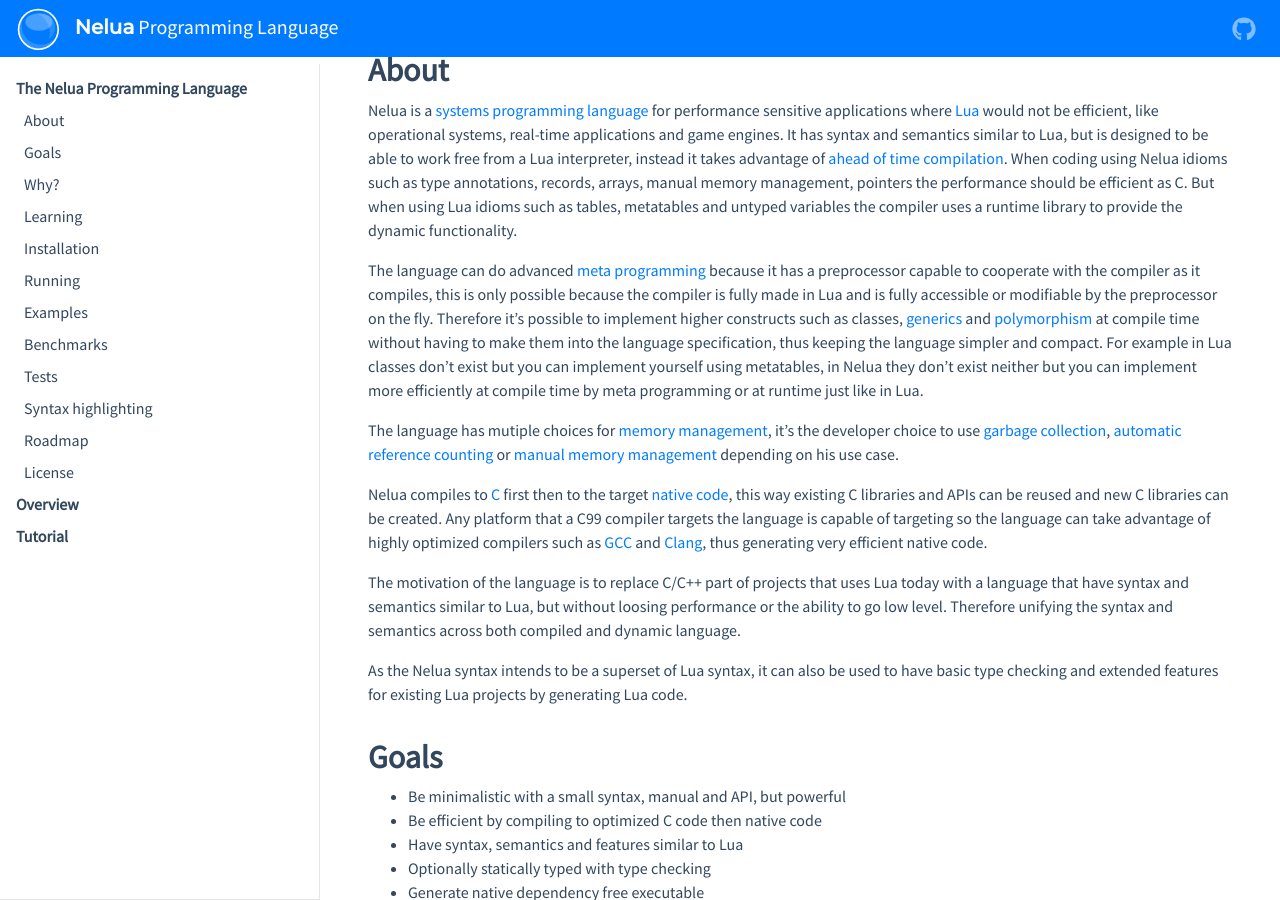
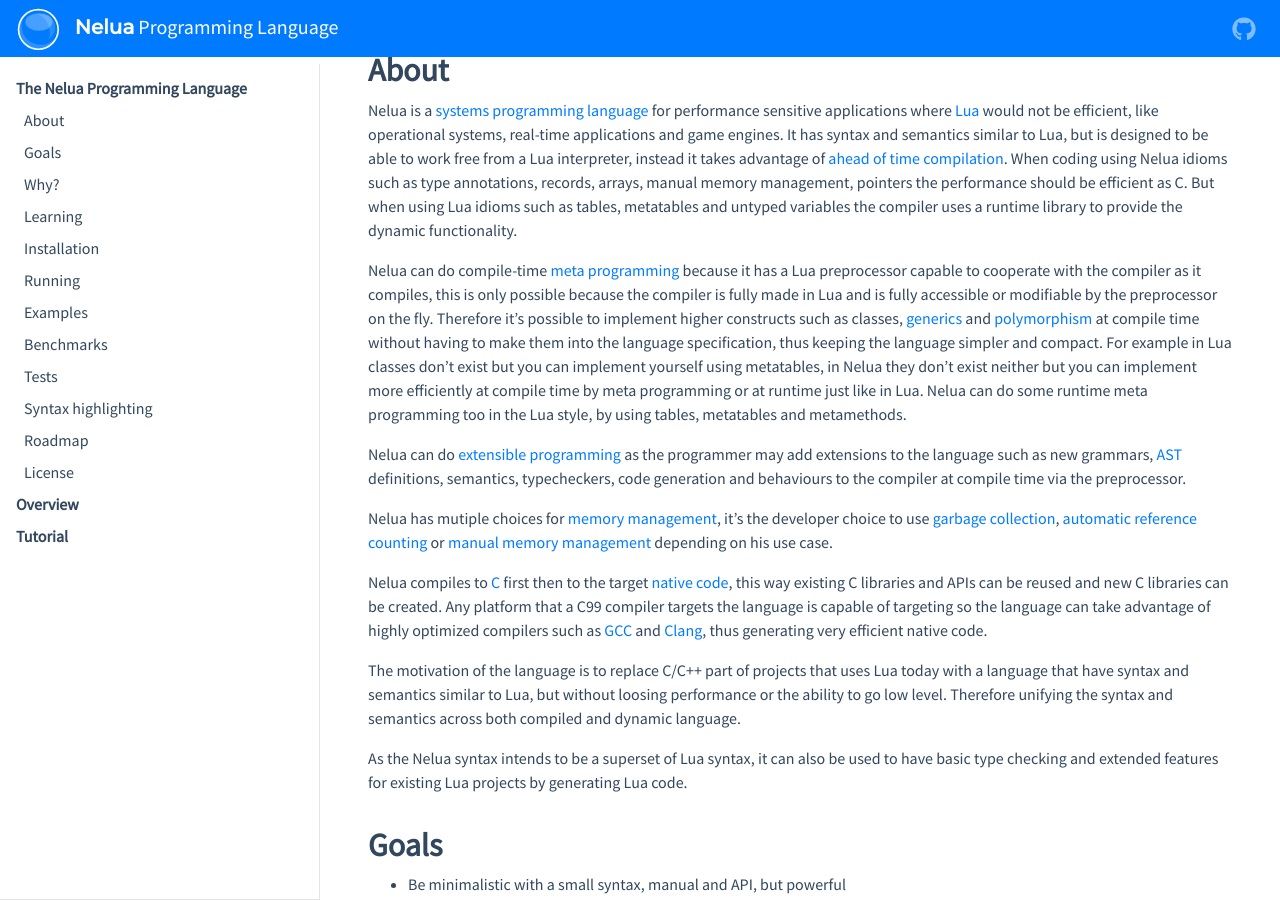
Before and after one commit to edubart/nelua-lang, a Jekyll site: the page built from docs/index.md, in a window 1280 px wide and 900 px high, scrolled down 405 px. Built offline with Jekyll 4.4.1, drawn with Linux system fonts in a browser that asks for light colours; nearby versions of some CDN libraries.

```diff
--- a/docs/pages/nelua.md
+++ b/docs/pages/nelua.md
@@ -30,8 +30,9 @@
 But when using Lua idioms such as tables, metatables and untyped variables the compiler
 uses a runtime library to provide the dynamic functionality.
 
-The language can do advanced [meta programming](https://en.wikipedia.org/wiki/Metaprogramming)
-because it has a preprocessor capable to cooperate with the compiler as it compiles,
+Nelua can do compile-time [meta programming](https://en.wikipedia.org/wiki/Metaprogramming)
+because it has a Lua preprocessor
+capable to cooperate with the compiler as it compiles,
 this is only possible because the compiler is fully made in Lua
 and is fully accessible or modifiable by the preprocessor on the fly.
 Therefore it's possible to implement higher constructs such as classes,
@@ -41,9 +42,14 @@
 thus keeping the language simpler and compact.
 For example in Lua classes don't exist but you can implement yourself using metatables,
 in Nelua they don't exist neither but you can implement more efficiently at compile time
-by meta programming or at runtime just like in Lua.
+by meta programming or at runtime just like in Lua. Nelua can do some runtime meta programming
+too in the Lua style, by using tables, metatables and metamethods.
 
-The language has mutiple choices for
+Nelua can do [extensible programming](https://en.wikipedia.org/wiki/Extensible_programming)
+as the programmer may add extensions to the language such as new grammars, [AST](https://en.wikipedia.org/wiki/Abstract_syntax_tree) definitions, semantics, typecheckers, code
+generation and behaviours to the compiler at compile time via the preprocessor.
+
+Nelua has mutiple choices for
 [memory management](https://en.wikipedia.org/wiki/Memory_management),
 it's the developer choice to use
 [garbage collection](https://en.wikipedia.org/wiki/Garbage_collection_(computer_science)),
```
Also changed, not shown: 9 other files.
